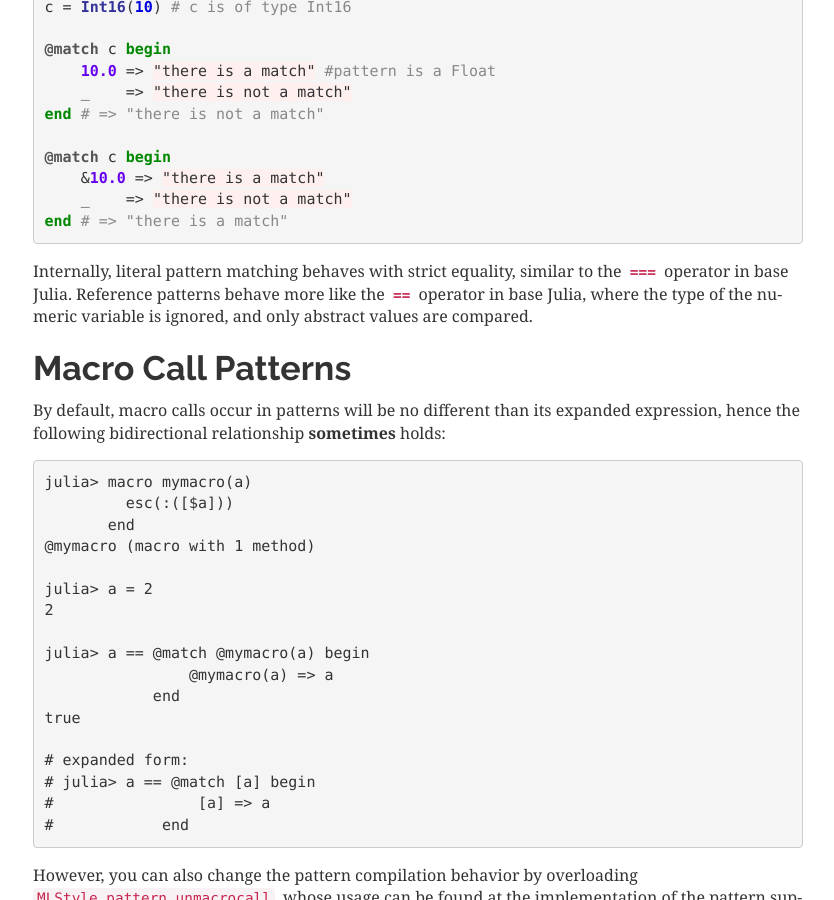
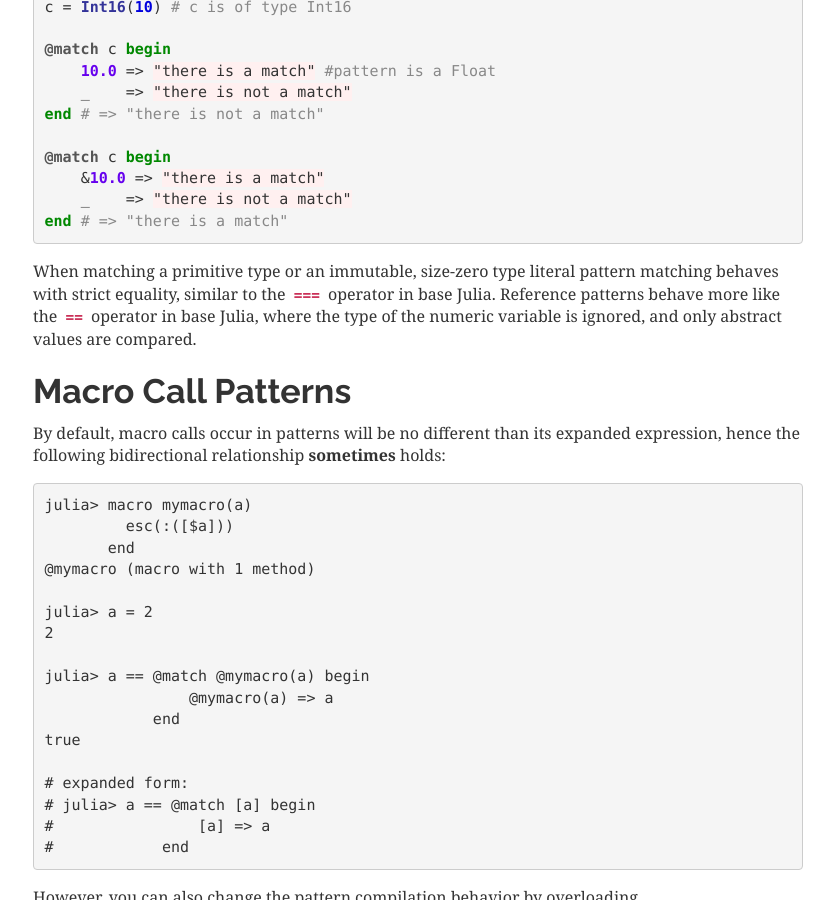
Before and after one commit to thautwarm/MLStyle.jl, a Sphinx documentation site: the page built from docs/syntax/pattern.md, in a window 1280 px wide and 900 px high, scrolled down 5772 px. Shown: the whole window, without its empty margins (37-871 px from the left). Built offline with Sphinx 7.4.7, drawn with Linux system fonts in a browser that asks for light colours.

Commit message:
clarify === for reference patters in docs

````diff
--- a/docs/syntax/pattern.md
+++ b/docs/syntax/pattern.md
@@ -271,7 +271,7 @@
     _    => "there is not a match"
 end # => "there is a match"
 ```
-Internally, literal pattern matching behaves with strict equality, similar to the [`===`](https://docs.julialang.org/en/v1/base/base/#Core.:===) operator in base Julia. Reference patterns behave more like the [`==`](https://docs.julialang.org/en/v1/base/math/#Base.:==) operator in base Julia, where the type of the numeric variable is ignored, and only abstract values are compared.
+When matching a primitive type or an immutable, size-zero type literal pattern matching behaves with strict equality, similar to the [`===`](https://docs.julialang.org/en/v1/base/base/#Core.:===) operator in base Julia. Reference patterns behave more like the [`==`](https://docs.julialang.org/en/v1/base/math/#Base.:==) operator in base Julia, where the type of the numeric variable is ignored, and only abstract values are compared.
 
 
 Macro Call Patterns
````
